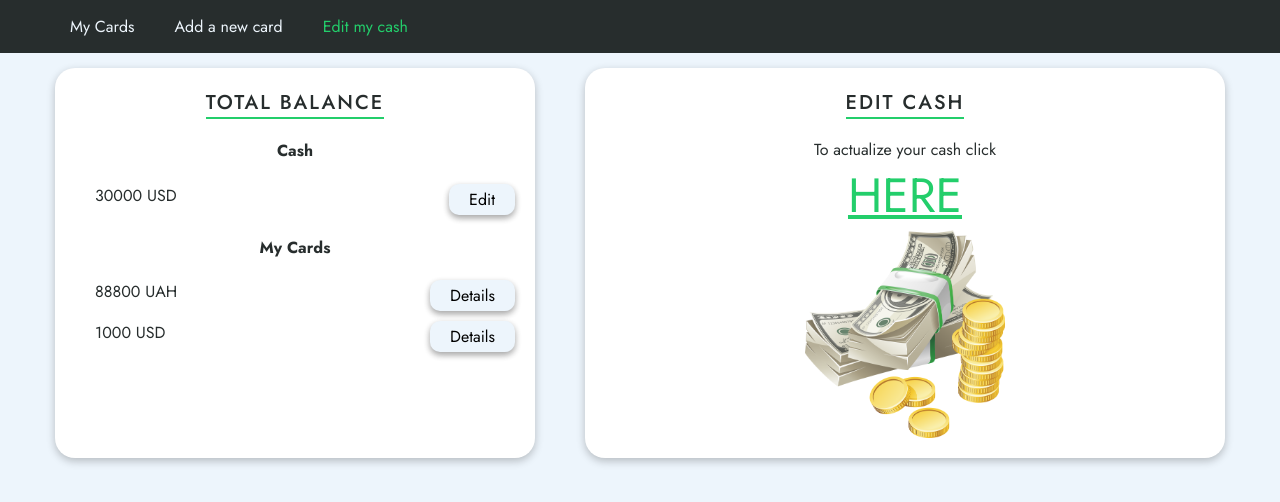
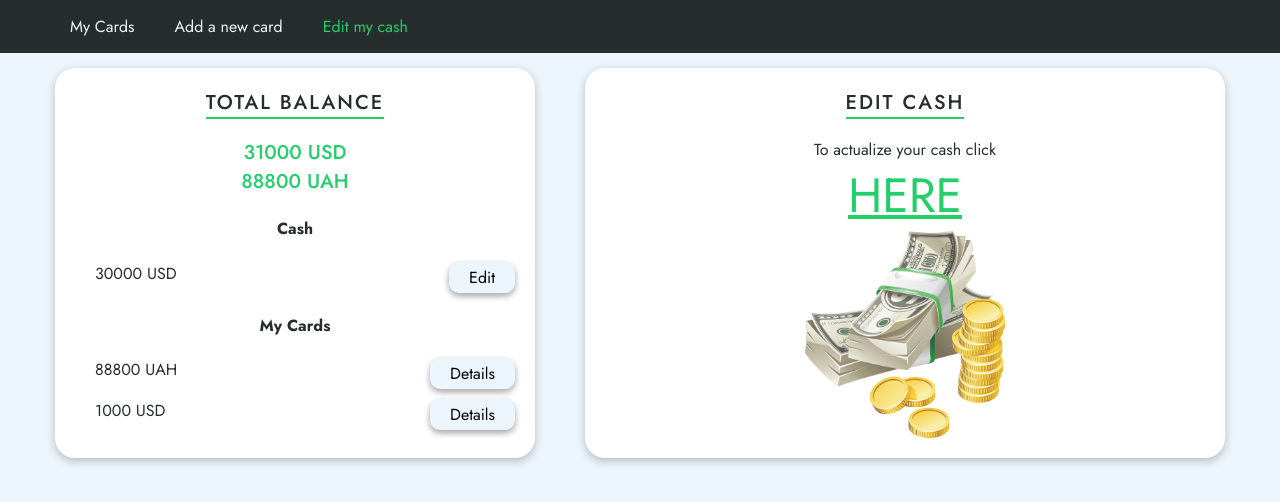
Before and after one commit to YarPetru/e-wallet-project, a React (Create React App) app: page /edit-cash in a window 1280 px wide. Shown: the top 502 px of the page. Built offline with nearby package versions, Linux system fonts and the light colour scheme.

Commit message:
readme added, balance info last version

```diff
--- a/src/components/BalanceInfo/BalanceInfo.jsx
+++ b/src/components/BalanceInfo/BalanceInfo.jsx
@@ -9,13 +9,27 @@ import s from './BalanceInfo.module.scss';
 
 const BalanceInfo = () => {
   const [cash] = useSelector(state => state.wallet.cash);
-  // const cards = useSelector(state => state.wallet.cards);
+  const cards = useSelector(state => state.wallet.cards);
 
-  // const totalUsd = cards.reduce();
+  const totalMoney = [...cards, cash];
 
-  // const totalEur = cards.reduce();
+  const usdCards = totalMoney.filter(item => item.currency === 'USD');
+  const totalUsd = usdCards.reduce(
+    (total, item) => total + Number(item.amount),
+    0
+  );
 
-  // const totalUah = cards.reduce();
+  const uahCards = totalMoney.filter(item => item.currency === 'UAH');
+  const totalUah = uahCards.reduce(
+    (total, item) => total + Number(item.amount),
+    0
+  );
+
+  const eurCards = totalMoney.filter(item => item.currency === 'EUR');
+  const totalEur = eurCards.reduce(
+    (total, item) => total + Number(item.amount),
+    0
+  );
 
   const [isModalOpen, setIsModalOpen] = useState(false);
 
@@ -26,16 +40,21 @@ const BalanceInfo = () => {
   const closeModal = () => {
     setIsModalOpen(false);
   };
-  // const dispatch = useDispatch();
 
   return (
     <section className={s.section}>
       <Title title="Total Balance" />
-
-      {/* {totalUsd && <p className="totalAmount">{`${totalUsd} USD`}</p>}
-      {totalEur && <p className="totalAmount">{`${totalEur} EUR`}</p>}
-      {totalUah && <p className="totalAmount">{`${totalUah} UAH`}</p>} */}
-
+      <div className={s.totalWrapper}>
+        {totalUsd !== 0 && (
+          <p className={s.totalAmountUsd}>{`${totalUsd} USD`}</p>
+        )}
+        {totalEur !== 0 && (
+          <p className={s.totalAmountEur}>{`${totalEur} EUR`}</p>
+        )}
+        {totalUah !== 0 && (
+          <p className={s.totalAmountUah}>{`${totalUah} UAH`}</p>
+        )}
+      </div>
       <h4 className={s.typeName}>Cash</h4>
       <div className={s.cashWrapper}>
         {cash && (
--- a/src/components/BalanceInfo/BalanceInfo.module.scss
+++ b/src/components/BalanceInfo/BalanceInfo.module.scss
@@ -1,5 +1,15 @@
 .section {
   text-align: center;
+}
+
+.totalWrapper {
+  margin-top: 20px;
+}
+
+.totalWrapper {
+  color: var(--accent-color);
+  font-size: 20px;
+  font-weight: 500;
 }
 
 .cashWrapper {
@@ -10,7 +20,6 @@
 
 .cardsList {
   margin-left: 20px;
-  //   list-style: circle;
 }
 
 .cardItem {
--- a/src/components/Modal/Modal.jsx
+++ b/src/components/Modal/Modal.jsx
@@ -13,7 +13,7 @@ yup.addMethod(yup.string, 'integer', function () {
 });
 
 const schema = yup.object().shape({
-  amount: yup.number().integer().required('Amount is a requred field'),
+  amount: yup.string().integer().required('Amount is a requred field'),
   currency: yup.string().required('You have to choose a currency'),
 });
 
--- a/src/components/NewCardForm/NewCardForm.jsx
+++ b/src/components/NewCardForm/NewCardForm.jsx
@@ -21,7 +21,7 @@ const schema = yup.object().shape({
   expiry: yup.string().required('Expiry is a requred field'),
   cvv: yup.string().integer().length(3).required('CVV is a requred field'),
   cardHolder: yup.string(),
-  amount: yup.number().integer().required('Amount is a requred field'),
+  amount: yup.string().integer().required('Amount is a requred field'),
   currency: yup.string().required('You have to choose a currency'),
 });
 
```
Also changed, not shown: 2 other files (tests, documents, lock files or other folders).
